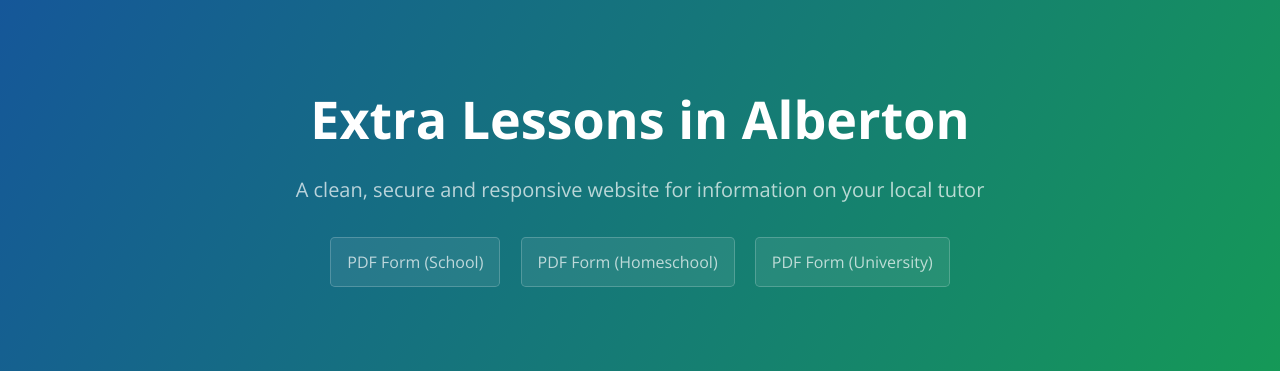
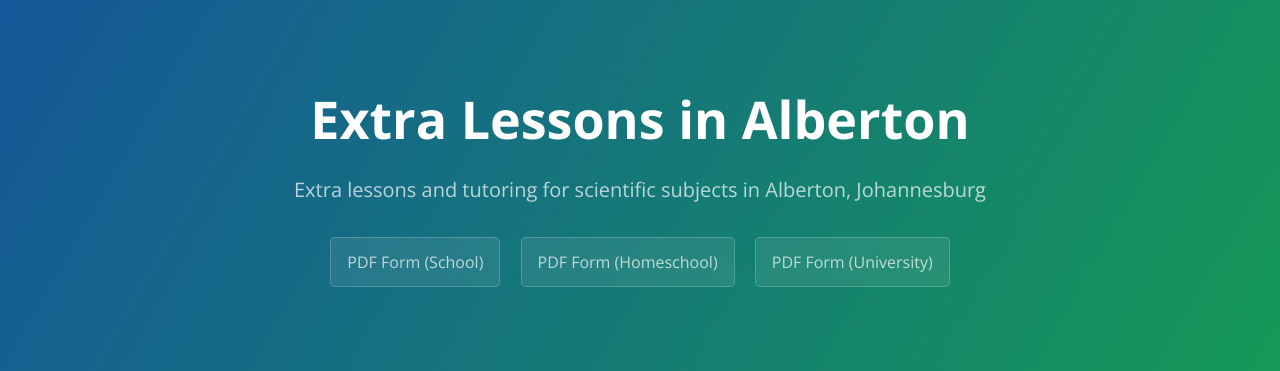
Before and after one commit to HelloBeastie/HelloBeastie.github.io, a Jekyll site: the page built from index.md, in a window 1280 px wide and 900 px high. Shown: the top 371 px of the window. Built offline with Jekyll 4.4.1, drawn with Linux system fonts in a browser that asks for light colours; our own code applies the rules of GitHub Pages for plain Markdown files; some of the changed text lies outside the part shown.

```diff
--- a/_config.yml
+++ b/_config.yml
@@ -1,4 +1,4 @@
-description: A clean, secure and responsive website for information on your local tutor
+description: Extra lessons and tutoring for scientific subjects in Alberton, Johannesburg
 show_downloads: True
 google_analytics:
 title: Extra Lessons in Alberton
--- a/_layouts/default.html
+++ b/_layouts/default.html
@@ -47,10 +47,7 @@
       {{ content }}
 
       <footer class="site-footer">
-
           <span class="site-footer-owner"> {{ site.title | default: site.github.repository_name }} is maintained by Peter Demetriou.</span>
-
-        <span class="site-footer-credits">This page was generated by <a href="https://pages.github.com">GitHub Pages</a>.</span>
       </footer>
     </section>
 
```
